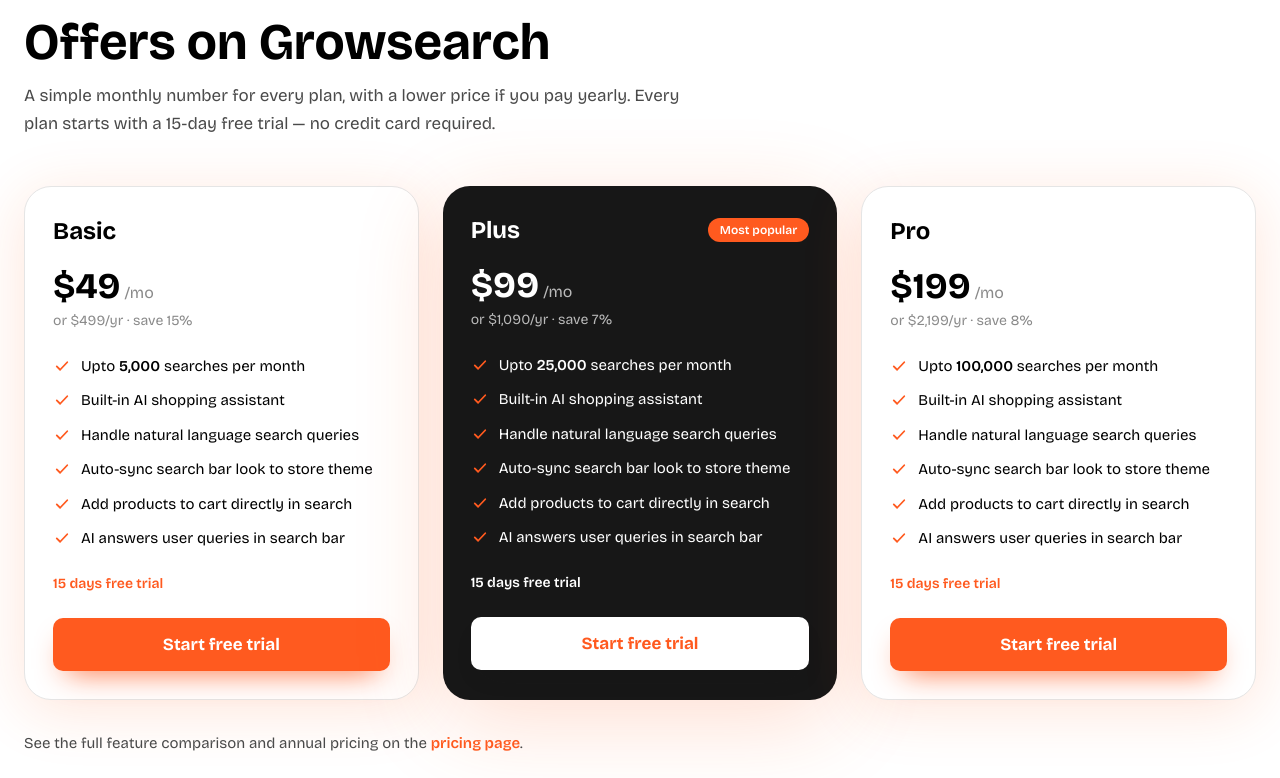
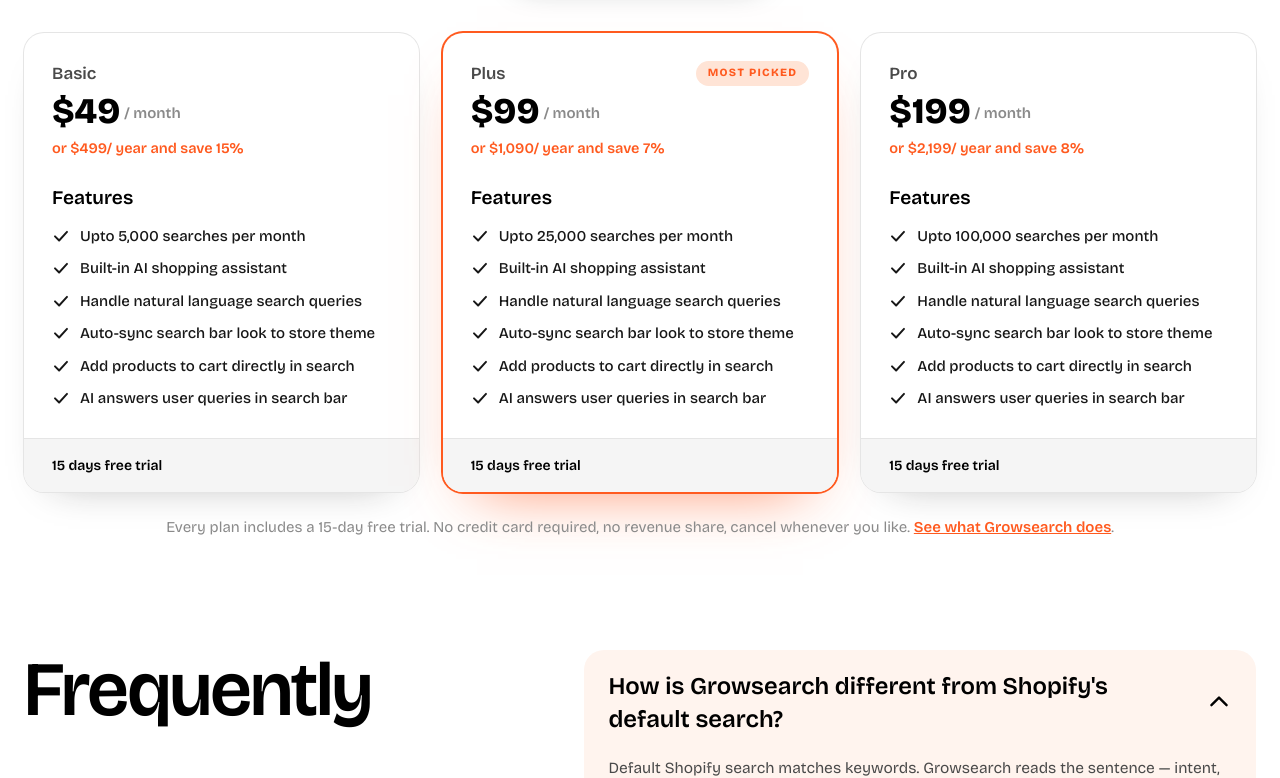
Before and after one commit to ishaangupta2311/growmerce-landing, a Next.js app: page /growsearch in a window 1280 px wide. Shown: the part 5548-6326 px from the top of the page. Built offline with nearby package versions, Linux system fonts and the light colour scheme.

Commit message:
Share pricing plans across live routes

```diff
--- a/src/app/growsearch/components/PricingPreview.tsx
+++ /dev/null
@@ -1,154 +0,0 @@
-import Link from "next/link";
-import Reveal from "@/components/site/Reveal";
-
-type Tier = {
-  name: string;
-  monthly: number;
-  yearly: number;
-  yearlyNote: string;
-  searches: string;
-  featured?: boolean;
-};
-
-const TIERS: Tier[] = [
-  { name: "Basic", monthly: 49, yearly: 499, yearlyNote: "save 15%", searches: "5,000" },
-  {
-    name: "Plus",
-    monthly: 99,
-    yearly: 1090,
-    yearlyNote: "save 7%",
-    searches: "25,000",
-    featured: true,
-  },
-  { name: "Pro", monthly: 199, yearly: 2199, yearlyNote: "save 8%", searches: "100,000" },
-];
-
-/* Six feature rows shared with /pricing. "Searches per month" is the only
-   row that varies by tier — see `searches` above; the rest are included on
-   every plan. */
-const FEATURES = [
-  "Built-in AI shopping assistant",
-  "Handle natural language search queries",
-  "Auto-sync search bar look to store theme",
-  "Add products to cart directly in search",
-  "AI answers user queries in search bar",
-];
-
-function Check() {
-  return (
-    <svg
-      width="18"
-      height="18"
-      viewBox="0 0 24 24"
-      fill="none"
-      aria-hidden
-      className="mt-0.5 shrink-0 text-brand"
-    >
-      <path
-        d="m5 12.5 4.5 4.5L19 7"
-        stroke="currentColor"
-        strokeWidth="2.4"
-        strokeLinecap="round"
-        strokeLinejoin="round"
-      />
-    </svg>
-  );
-}
-
-export default function PricingPreview() {
-  return (
-    <section className="mx-auto max-w-[1370px] px-6 py-24">
-      <Reveal>
-        <span className="inline-flex rounded-full bg-brand px-6 py-1 text-lg font-medium text-white">
-          Pricing
-        </span>
-        <h2 className="mt-4 text-[clamp(1.75rem,4vw,3.25rem)] leading-[1.1] font-bold">
-          Offers on Growsearch
-        </h2>
-        <p className="mt-3 max-w-[60ch] text-[17px] leading-relaxed text-body-mute">
-          A simple monthly number for every plan, with a lower price if you
-          pay yearly. Every plan starts with a 15-day free trial — no credit
-          card required.
-        </p>
-      </Reveal>
-
-      <div className="mt-12 grid gap-6 lg:grid-cols-3">
-        {TIERS.map((tier, i) => (
-          <Reveal key={tier.name} delay={i * 100}>
-            <article
-              className={`flex h-full flex-col rounded-[27px] p-7 ${
-                tier.featured
-                  ? "bg-charcoal text-white shadow-glow-lg"
-                  : "border border-line bg-white shadow-glow"
-              }`}
-            >
-              <div className="flex items-center justify-between">
-                <h3 className="text-2xl font-bold">{tier.name}</h3>
-                {tier.featured ? (
-                  <span className="rounded-full bg-brand px-3 py-1 text-xs font-semibold text-white">
-                    Most popular
-                  </span>
-                ) : null}
-              </div>
-
-              <p className="mt-5">
-                <span className="text-4xl font-bold">${tier.monthly}</span>
-                <span
-                  className={
-                    tier.featured ? "text-white/70" : "text-muted"
-                  }
-                >
-                  {" "}
-                  /mo
-                </span>
-              </p>
-              <p
-                className={`mt-1 text-sm ${tier.featured ? "text-white/70" : "text-muted"}`}
-              >
-                or ${tier.yearly.toLocaleString()}/yr · {tier.yearlyNote}
-              </p>
-
-              <ul className="mt-6 space-y-3 text-[15px]">
-                <li className="flex items-start gap-2.5">
-                  <Check />
-                  <span>
-                    Upto{" "}
-                    <span className="font-semibold">{tier.searches}</span>{" "}
-                    searches per month
-                  </span>
-                </li>
-                {FEATURES.map((f) => (
-                  <li key={f} className="flex items-start gap-2.5">
-                    <Check />
-                    <span>{f}</span>
-                  </li>
-                ))}
-              </ul>
-
-              <p
-                className={`mt-6 text-sm font-semibold ${tier.featured ? "text-white" : "text-brand"}`}
-              >
-                15 days free trial
-              </p>
-
-              <Link
-                href="/pricing"
-                className={`mt-6 w-full ${tier.featured ? "cta-primary-inverse" : "cta-primary"}`}
-              >
-                Start free trial
-              </Link>
-            </article>
-          </Reveal>
-        ))}
-      </div>
-
-      <p className="mt-8 text-[15px] text-body-mute">
-        See the full feature comparison and annual pricing on the{" "}
-        <Link href="/pricing" className="font-semibold text-brand hover:underline">
-          pricing page
-        </Link>
-        .
-      </p>
-    </section>
-  );
-}
--- a/src/app/growsearch/page.tsx
+++ b/src/app/growsearch/page.tsx
@@ -7,7 +7,7 @@ import WhyGrowsearch from "./components/WhyGrowsearch";
 import FeatureStack from "./components/FeatureStack";
 import InstallSteps from "./components/InstallSteps";
 import TrialBand from "./components/TrialBand";
-import PricingPreview from "./components/PricingPreview";
+import PricingPlans from "@/components/site/PricingPlans";
 import { GROWSEARCH_FAQ } from "./faq-data";
 
 export const metadata: Metadata = {
@@ -26,7 +26,9 @@ export default function GrowsearchPage() {
         <FeatureStack />
         <InstallSteps />
         <TrialBand />
-        <PricingPreview />
+        <div id="growsearch-plans" className="scroll-mt-28">
+          <PricingPlans />
+        </div>
         <Faq items={GROWSEARCH_FAQ} />
       </main>
       <Footer />
--- a/src/app/pricing/page.tsx
+++ b/src/app/pricing/page.tsx
@@ -7,7 +7,7 @@ import CtaPair from "@/components/site/CtaPair";
 import Faq from "@/components/site/Faq";
 import Reveal from "@/components/site/Reveal";
 import Arrow from "@/components/site/Arrow";
-import Plans from "./components/Plans";
+import PricingPlans from "@/components/site/PricingPlans";
 import AllPlans from "./components/AllPlans";
 
 export const metadata: Metadata = {
@@ -77,7 +77,7 @@ export default function PricingPage() {
         <PlatformStrip />
 
         <div id="plans" className="scroll-mt-28">
-          <Plans />
+          <PricingPlans />
         </div>
 
         {/* Enterprise */}
--- a/src/app/pricing/components/Plans.tsx
+++ b/src/components/site/PricingPlans.tsx
@@ -35,7 +35,7 @@ function Tick() {
   );
 }
 
-export default function Plans() {
+export default function PricingPlans() {
   const [yearly, setYearly] = useState(false);
 
   return (
```
